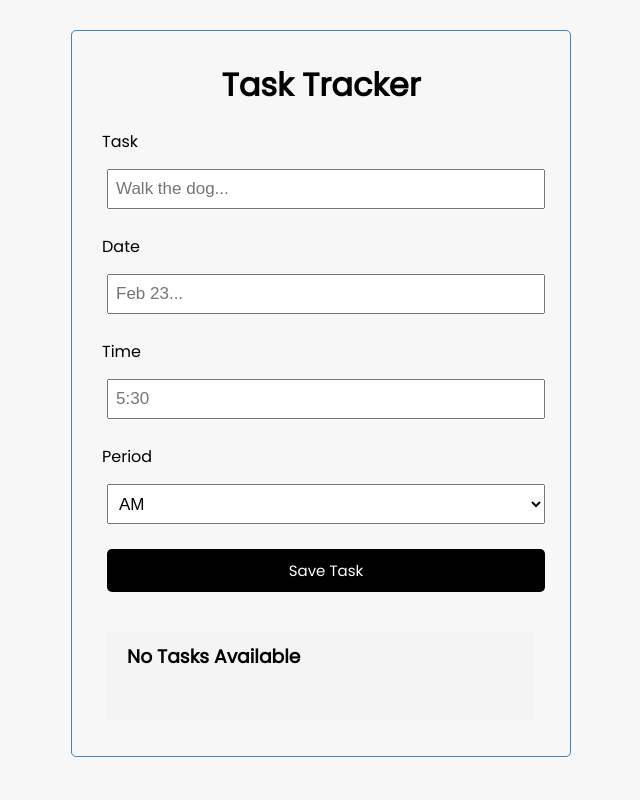
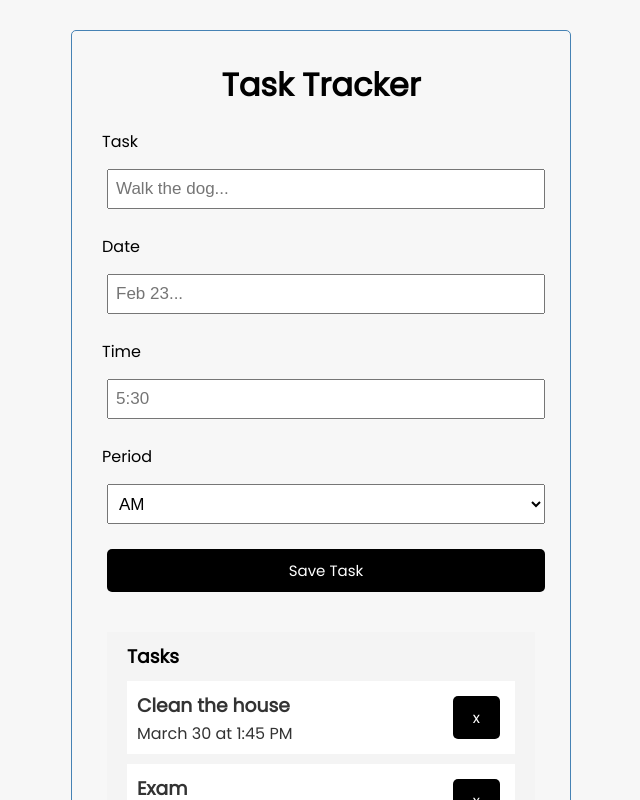
Before and after one commit to geoffhui/task-tracker, a React (Create React App) app: page / in a window 1280 px wide. Shown: the top 800 px of the page, without its empty margins (319-959 px from the left). Built offline with nearby package versions, Linux system fonts and the light colour scheme; data requests are answered from the project's data file; the HTML template or start-up script is replaced by a standard one.

Commit message:
created GET, POST, and DELETE request functionality

```diff
--- a/db.json
+++ b/db.json
@@ -1,25 +1,18 @@
 {
-   "tasks" : [
-      {
-         "id": "1",
-         "text": "Walk the dog",
-         "date": "March 21",
-         "time": "3:15",
-         "period": "PM"
-      },
-      {
-         "id": "2",
-         "text": "Grocery shopping",
-         "date": "March 2",
-         "time": "4:00",
-         "period": "PM"
-      },
+  "tasks": [
     {
       "id": "3",
       "text": "Clean the house",
       "date": "March 30",
       "time": "1:45",
       "period": "PM"
+    },
+    {
+      "text": "Exam",
+      "date": "June 21",
+      "time": "4:30",
+      "period": "PM",
+      "id": "F7yd2IQ"
     }
   ]
 }
--- a/src/AddTask.js
+++ b/src/AddTask.js
@@ -29,7 +29,6 @@ const AddTask = ({ onAdd }) => {
 
       if (time.includes(":") === false) {
          onAdd({
-            id: Math.floor(Math.random() * 10000000),
             text: task,
             date: date[0].toUpperCase() + date.substring(1),
             time: time + ":00",
@@ -37,7 +36,6 @@ const AddTask = ({ onAdd }) => {
          })
       } else {
          onAdd({
-            id: Math.floor(Math.random() * 10000000),
             text: task,
             date: date[0].toUpperCase() + date.substring(1),
             time: time,
--- a/src/App.js
+++ b/src/App.js
@@ -2,24 +2,54 @@ import './App.css';
 import Header from './Header';
 import AddTask from './AddTask';
 import TaskList from './TaskList';
-import React, { useState } from 'react';
+import React, { useState, useEffect } from 'react';
 
 function App() {
-  const [task, setTask] = useState([])
+  const [tasks, setTasks] = useState([])
 
-  const onDelete = (id) => {
-    setTask(task.filter((task) => task.id !== id))
+  const fetchTasks = async () => {
+    const res = await fetch('http://localhost:5000/tasks')
+    const data = await res.json()
+
+    return data
   }
 
-  const onAdd = (newTask) => {
-    setTask([...task, newTask])
+  useEffect(() => {
+    const getTasks = async () => {
+      const tasksFromServer = await fetchTasks()
+      setTasks(tasksFromServer)
+    }
+
+    getTasks()
+  }, [])
+
+  const onDelete = async (id) => {
+    await fetch(`http://localhost:5000/tasks/${id}`, {
+      method: 'DELETE'
+    })
+
+    setTasks(tasks.filter((task) => task.id !== id))
+  }
+
+  const onAdd = async (newTask) => {
+    const res = await fetch('http://localhost:5000/tasks', {
+      method: 'POST',
+      headers: {
+        'Content-type': 'application/json'
+      },
+      body: JSON.stringify(newTask)
+    })
+
+    const data = await res.json()
+
+    setTasks([...tasks, data])
   }
 
   return (
     <div className="container">
       <Header />
       <AddTask onAdd={ onAdd } />
-      <TaskList taskListDataSet = { task } onDelete={ onDelete }/>
+      <TaskList taskListDataSet = { tasks } onDelete={ onDelete }/>
     </div>
   );
 }
```
Lines whose indentation alone changed are shown as unchanged.
